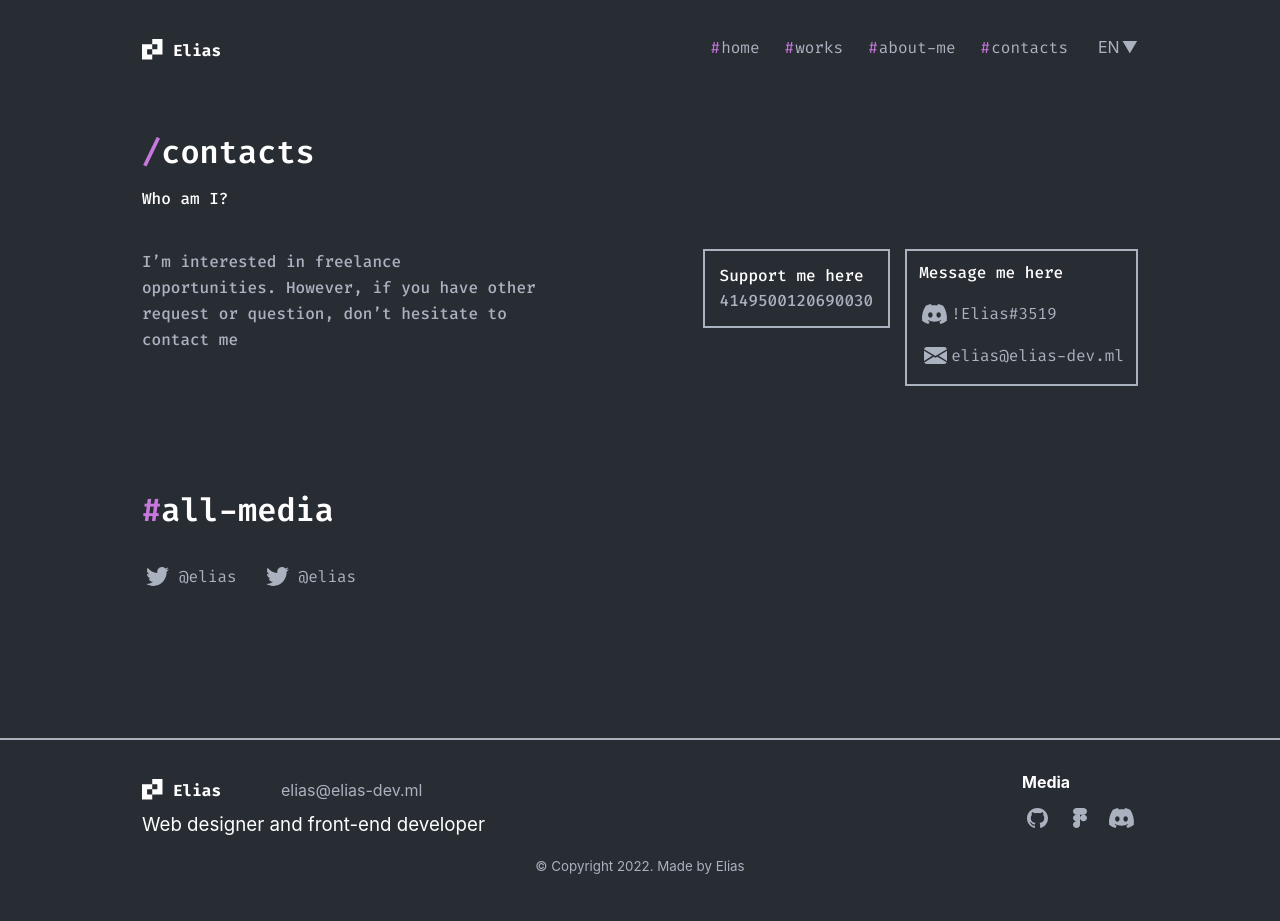
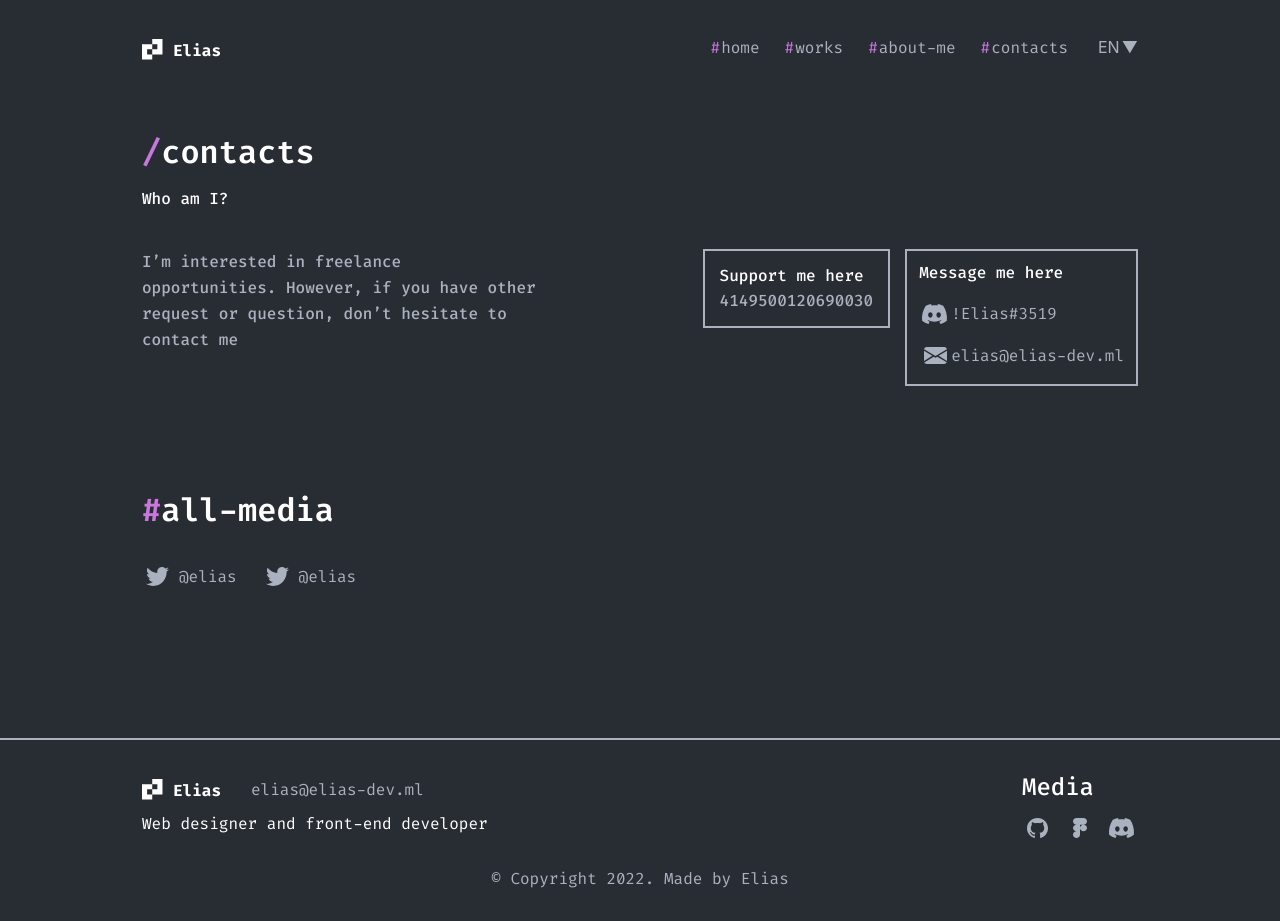
Before and after one commit to 89811421793/portfolio, a React app: page / in a window 1280 px wide. Built offline with nearby package versions, Linux system fonts and the light colour scheme.

Commit message:
Добавления

```diff
--- a/src/pages/homepage/layout/footer/Footer.tsx
+++ b/src/pages/homepage/layout/footer/Footer.tsx
@@ -83,6 +83,10 @@ const MediaList = styled.div`
 `;
 
 const MediaTitle = styled.h4`
+font-family: Fira Code;
+  font-weight: 500;
+  font-size: 24px;
+  line-height: 30px;
   margin-bottom: 10px;
   text-align: left;
   width: 100%;
@@ -100,6 +104,10 @@ const MediaItem = styled.li``;
 const MediaLink = styled.a``;
 
 const Copyright = styled.small`
+  font-family: Fira Code;
+  font-weight: 400;
+  font-size: 16px;
+  line-height: 21px;
   display: block;
   text-align: center;
   margin-top: 20px;
@@ -107,9 +115,16 @@ const Copyright = styled.small`
 `;
 
 const MailLink = styled.a`
-  margin-left: 60px;
+  font-family: Fira Code;
+  font-weight: 400;
+  font-size: 16px;
+  line-height: 20px;
+  margin-left: 30px;
 `;
 
 const StyledH3 = styled.h3`
+  font-family: Fira Code;
   font-weight: 400;
+  font-size: 16px;
+  line-height: 21px;
 `;
```
Also changed, not shown: src/pages/contactspage/layout/sections/contacts/Contacts.tsx (+7 -8 lines).
